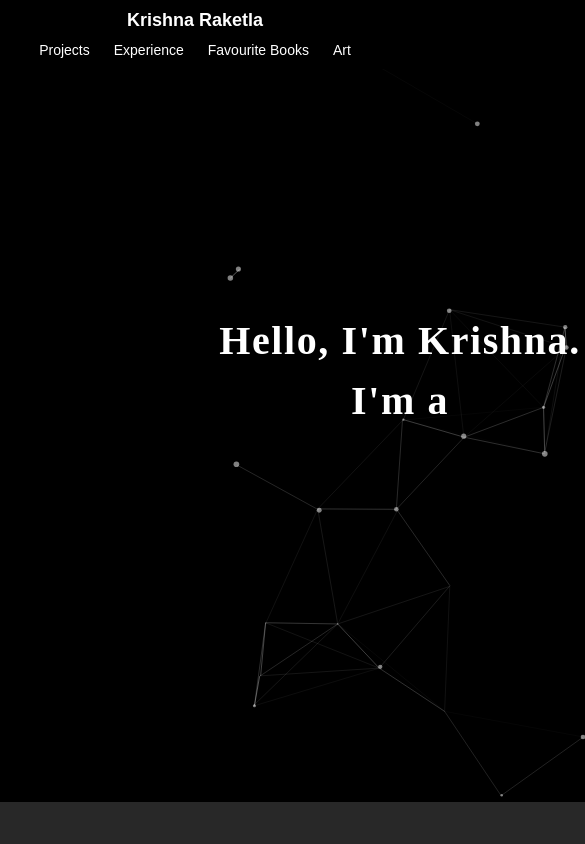
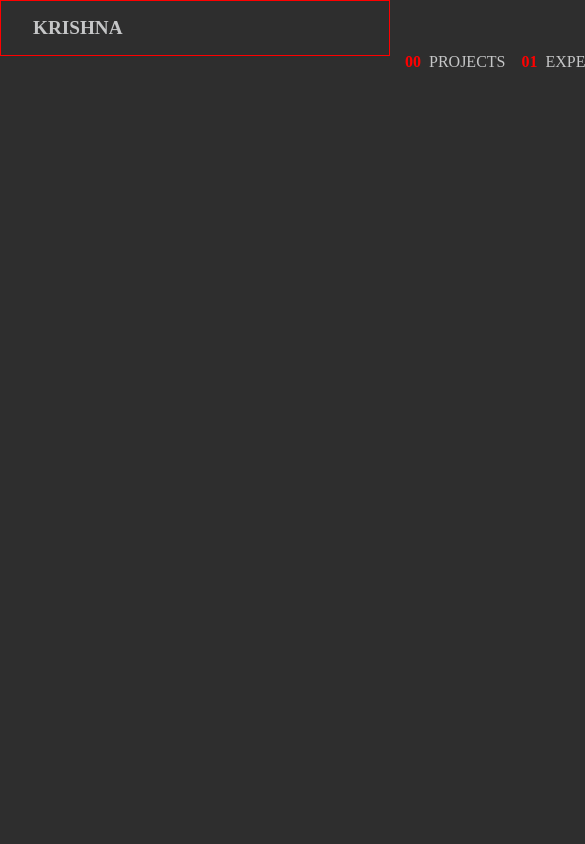
Before and after one commit to krishnaraketla/portfolio, a React (Create React App) app in the folder frontend/: page / in a window 390 px wide. Shown: the top 844 px of the page, 585 px wide, since content can reach past the window. Built offline with nearby package versions, Linux system fonts and the light colour scheme; the HTML template or start-up script is replaced by a standard one.

Commit message:
Redesigning navbar - 1

```diff
--- a/frontend/public/index.html
+++ b/frontend/public/index.html
@@ -3,7 +3,6 @@
   <head>
     <meta charset="utf-8" />
     <link rel="icon" href="%PUBLIC_URL%/logo.png" />
-    <!-- <meta name="viewport" content="width=device-width, initial-scale=1" /> -->
     <meta name="viewport" content="width=device-width, initial-scale=1.0, user-scalable=no">
     <meta name="theme-color" content="#000000" />
     <meta
--- a/frontend/src/App.css
+++ b/frontend/src/App.css
@@ -1,14 +1,6 @@
 .App {
-  /* border: solid 10px red; */
-  height: 100dvh;
-  width: 100dvw;
-  text-align: center;
-  display:block;
-  overflow:visible;
+
 }
 .pages {
-  /* border: 1px solid blue; */
-  height: 100%;
-  width: 100%;
-  display: flex;
+  /* border: 1px solid red; */
 }
--- a/frontend/src/components/Navbar.js
+++ b/frontend/src/components/Navbar.js
@@ -4,15 +4,27 @@ import { Link } from 'react-router-dom';
 
 const Navbar = () => {
     return (
-        <nav className="navbar">
-            <div className="navbar-brand"><Link to="/">Krishna Raketla</Link></div>
-            <div className="navbar-links">
-                <a href="#projects">Projects</a>
-                <a href="#experience">Experience</a>
-                <a href="#favourite-books">Favourite Books</a>
-                <a href="#art">Art</a>
-            </div>
-        </nav>
+            <header className="primary-header">
+                <div>
+                    <Link className='logo' to="/">Krishna</Link>
+                </div>
+                <nav>
+                    <ul id="primary-navigation" className='primary-navigation'>
+                        <li>
+                            <a href="#projects"><span aria-hidden='true'>00</span>Projects</a>
+                        </li>
+                        <li>
+                            <a href="#experience"><span aria-hidden='true'>01</span>Experience</a>
+                        </li>
+                        <li>
+                            <a href="#favourite-books"><span aria-hidden='true'>02</span>Favourite Books</a>
+                        </li>
+                        <li>
+                            <a href="#art"><span aria-hidden='true'>03</span>Art</a>
+                        </li>
+                    </ul>
+                </nav>
+            </header>
     );
 };
 
--- a/frontend/src/index.css
+++ b/frontend/src/index.css
@@ -3,33 +3,11 @@ code {
     monospace;
 }
 
-html{
-  margin:0;
-  height: 100vh;
-  max-width: 100vw;
+html, body {
+  margin: 0;
+  padding: 0;
+  height: 100%;
+  width: 100%;
+
+  background-color: #2E2E2E;
 }
-body {
-  height: 100vh;
-  max-width: 100vw;
-  margin: 0;
-  font-family: Malayalam MN;
-  -webkit-font-smoothing: antialiased;
-  -moz-osx-font-smoothing: grayscale;
-
-  /* Grid settings */
-  --grid-size: 30px;
-  --grid-strength: 1px;
-  --grid-dash: 5px;
-  --grid-gap: 10px;
-  --grid-color: #bbb;
-  --paper-color: #f5f5f5;
-
-  /* Background styling */
-  background-color: var(--paper-color);
-  background-size: var(--grid-gap) var(--grid-gap), var(--grid-size) var(--grid-size);
-  background-image:
-    linear-gradient(to bottom, transparent var(--grid-dash), var(--paper-color) var(--grid-dash)),
-    linear-gradient(to right, var(--grid-color) var(--grid-strength), transparent var(--grid-strength)),
-    linear-gradient(to right, transparent var(--grid-dash), var(--paper-color) var(--grid-dash)),
-    linear-gradient(to bottom, var(--grid-color) var(--grid-strength), transparent var(--grid-strength));
-}
--- a/frontend/src/pages/Home.js
+++ b/frontend/src/pages/Home.js
@@ -7,31 +7,7 @@ const Home = () => {
     return (
         <div className="home">
             <Navbar />
-            <HeroSection />
-            <section className="pages-holder">
-                <PageSection
-                    title="About Me"
-                    text="Hello! I'm Krishna, currently a student at Northeastern University pursuing my Master's in Computer Science. My journey in the tech world has been fueled by a passion for solving complex problems and exploring innovative solutions. When I'm not immersed in my studies, you'll often find me with a book in hand or painting. I'm currently building MyBookshelf.com, a platform designed to help users manage their book collections, discover bestsellers, and receive personalized recommendations. This project combines my love for technology and literature, allowing me to create something valuable for fellow book enthusiasts."
-                />
-                <PageSection
-                    title="Building MyBookshelf.com"
-                    image="/mybookshelf.png"
-                    text="MyBookshelf.com is a platform for managing your book collections, discovering bestsellers, and getting personalized recommendations."
-                />
-                <PageSection
-                    title="Current Favorite Read"
-                    image="/book.jpg"
-                    text="My current favorite read is 'Project Hail Mary by Andy Wier'. If you love space and science fiction, this book is a must read for you. Andy Wier takes the you across galaxies on a mission to save planet Earth and by the time you are done with this book you are left with awe at the universe and an existential crisis."
-                />
-                <PageSection
-                    title="Artworks"
-                    images={[
-                        "/artwork1.jpg",
-                        "/artwork2.jpg",
-                        "/artwork3.jpg"
-                    ]}
-                />
-            </section>
+            {/* <HeroSection /> */}
         </div>
     );
 };
--- a/frontend/src/styles/Home.css
+++ b/frontend/src/styles/Home.css
@@ -1,9 +1,5 @@
 .home {
-    /* border:solid red 1px; */
-    display: flex;
-    flex-direction: column;
-    flex:1;
-    /* overflow: scroll; */
+    /* display: flex; */
 }
 
 .pages-holder {
@@ -11,83 +7,3 @@
     flex-direction: column;
     flex: 1;
 }
-
-@media (max-width: 768px) {
-    .hero-card h1 {
-        font-size: 1.5rem;
-        text-align: center;
-    }
-
-    .navbar {
-        flex-direction: column;
-        height: auto;
-        padding: 10px;
-    }
-
-    .navbar-links {
-        display: block;
-        text-align: center;
-        margin-top: 10px;
-    }
-
-    .page-section {
-        flex-direction: column;
-        text-align: center;
-        padding: 20px 10px;
-    }
-
-    .page-section-text {
-        padding: 20px;
-    }
-
-    .page-section-image img {
-        max-width: 90%;
-        margin: 10px auto;
-    }
-
-    .hero-card {
-        width: 90%;
-        padding: 10px;
-    }
-
-    .changing-text-container {
-        width: 100%;
-    }
-
-    .page-section-images {
-        flex-direction: column;
-        align-items: center;
-    }
-
-    .page-section-images img {
-        width: 80%;
-        margin: 10px 0;
-    }
-}
-
-@media (max-width: 480px) {
-    .hero-card h1 {
-        font-size: 1.2rem;
-    }
-
-    .navbar-brand {
-        font-size: 18px;
-    }
-
-    .navbar-links a {
-        padding: 6px 12px;
-        font-size: 14px;
-    }
-
-    .page-section-title {
-        font-size: 1.2rem;
-    }
-
-    .page-section-text {
-        font-size: 1rem;
-    }
-
-    .page-section-images img {
-        width: 100%;
-    }
-}
--- a/frontend/src/styles/Navbar.css
+++ b/frontend/src/styles/Navbar.css
@@ -1,76 +1,68 @@
-.navbar {
+.primary-header{
+    border: 1px solid red;
     display: flex;
+    gap: var(--gap, 1rem);
+    align-items: center;
     justify-content: space-between;
-    align-items: center;
-    background-color: var(--background-color);
-    color: white;
-    font-family: Arial, sans-serif;
-    position: fixed;
-    top: 0;
-    left: 0;
-    width: 100%;
-    height: 55px;
-    z-index: 5000;
-    padding: 0 20px;
-    box-sizing: border-box;
+    z-index: 99999;
 }
 
-.navbar-brand {
-    font-size: 24px;
+.logo{
+    margin: 1rem;
+    text-decoration: none;
+    color: #C5C6C7;
+    font-size: 1.2rem;
     font-weight: bold;
-    flex: 0 0 auto;
+    letter-spacing: 2;
+    text-transform: uppercase;
 }
 
-.navbar-brand a {
-    color: white;
-    text-decoration: none;
-    transition: color 0.3s;
+.primary-navigation{
+    display: flex;
+    margin-inline: 2rem;
+    padding: 0;
+    gap: var(--gap, 1rem);
+    list-style-type: none;
 }
 
-.navbar-links {
+.primary-navigation li {
     display: flex;
-    justify-content: flex-end;
-    flex: 1 1 auto;
+    align-items: center;
+    font-family: 'ff sans cond';
+    font-size: 1rem;
+    font-weight: 500;
+    text-transform: uppercase;
+    letter-spacing: 2;
 }
 
-.navbar-links a {
-    color: white;
-    text-decoration: none;
-    padding: 8px 16px;
-    transition: color 0.3s;
-    white-space: nowrap;
+.primary-navigation li span {
+    font-weight: bold;
+    color: red;
 }
 
-.navbar-links a:hover {
-    color: #f0f0f0;
+.primary-navigation li a {
+    text-decoration: none;
+    color: #C5C6C7;
+    transition: color 0.3s ease-in-out; /* Smooth color transition on hover */
 }
 
-/* @media (max-width: 768px) {
-    .navbar {
-        padding: 0 10px;
+.primary-navigation a > span {
+    margin-inline-end: .5em;
+}
+
+.primary-navigation li a:hover {
+    color: #FFD700 /* Change color on hover */
+}
+
+.primary-navigation li span, .primary-navigation li a {
+    cursor: pointer;
+}
+
+@media (max-width: 40em) {
+    .primary-header{
+        padding: 1rem;
     }
-
-    .navbar-brand {
-        font-size: 20px;
-    }
-
-    .navbar-links a {
-        font-size: 14px;
-        padding: 6px 12px;
+    .primary-navigation {
+        position: fixed;
     }
 }
-
-@media (max-width: 480px) {
-    .navbar {
-        padding: 0 5px;
-    }
-
-    .navbar-brand {
-        font-size: 18px;
-    }
-
-    .navbar-links a {
-        font-size: 12px;
-        padding: 4px 8px;
-    }
-} */
--- a/frontend/src/styles/variable.css
+++ b/frontend/src/styles/variable.css
@@ -17,6 +17,4 @@
   --alt-background-hover-color: #D3D3D3; /* Light Gray */
 
   display: flex;
-  height: 100vh;
-  width: 100vw;
 }
```
